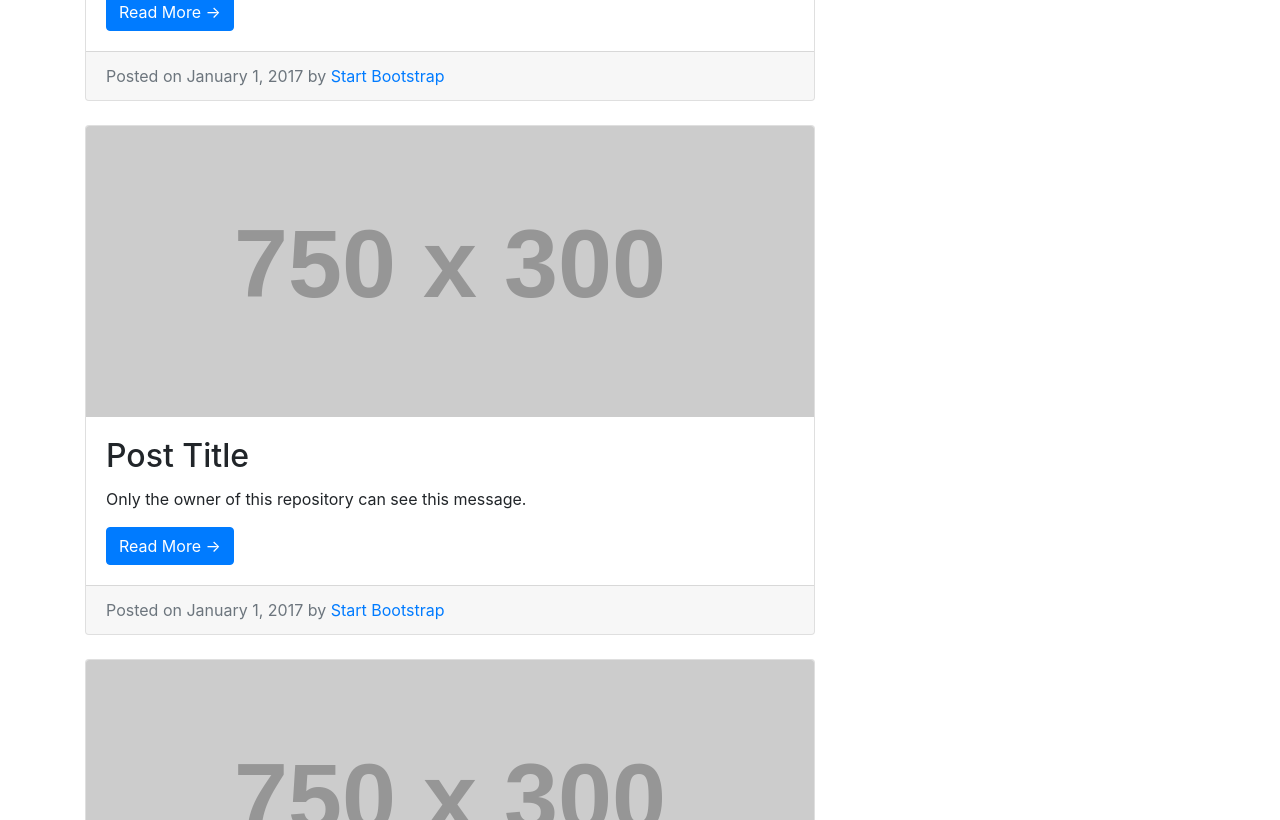
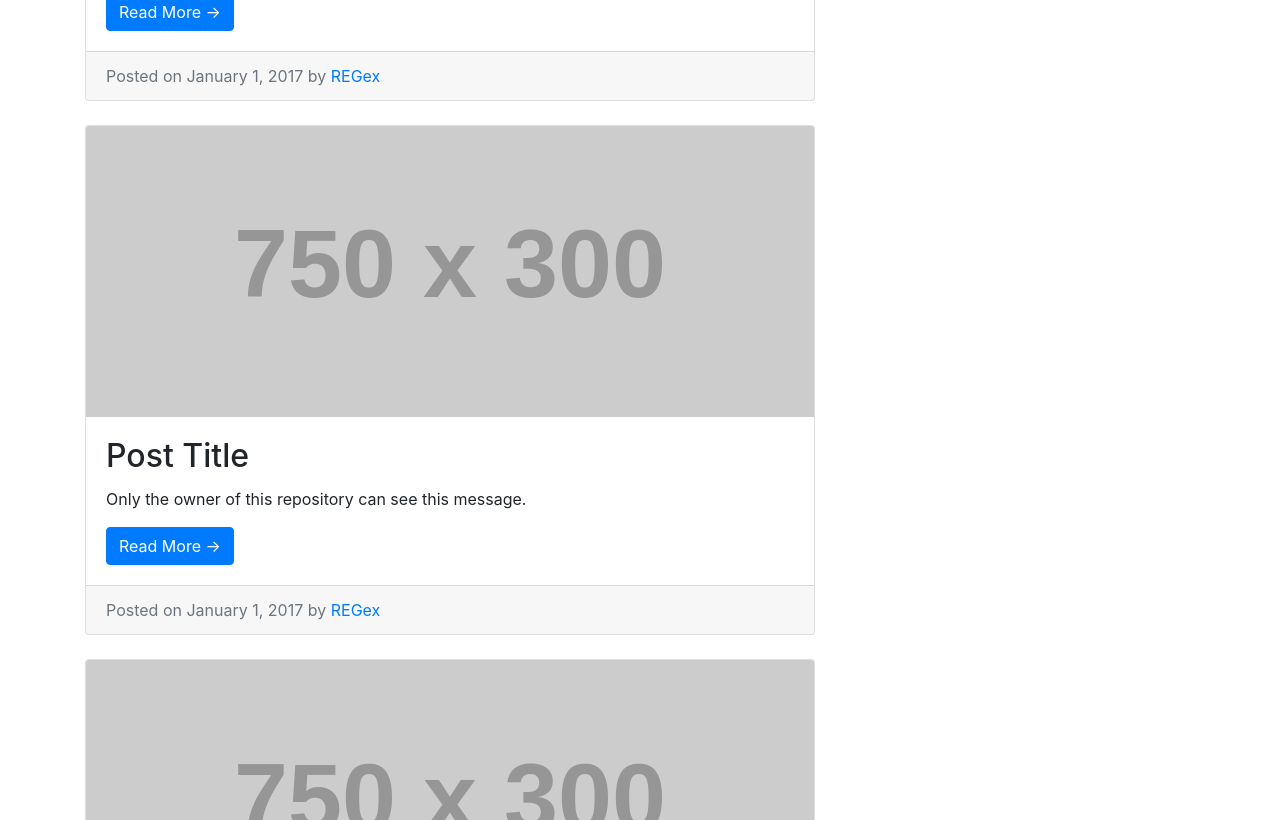
Before and after one commit to regexsoftware/Blog-Page-Design, a website: page index.html in a window 1280 px wide. Shown: the part 562-1382 px from the top of the page. Drawn offline with Linux system fonts and the light colour scheme; placeholder pictures from the web are drawn by us.

Commit message:
Update index.html

```diff
--- a/index.html
+++ b/index.html
@@ -70,7 +70,7 @@
           </div>
           <div class="card-footer text-muted">
             Posted on January 1, 2017 by
-            <a href="#">Start Bootstrap</a>
+            <a href="#">REGex</a>
           </div>
         </div>
 
@@ -84,7 +84,7 @@
           </div>
           <div class="card-footer text-muted">
             Posted on January 1, 2017 by
-            <a href="#">Start Bootstrap</a>
+            <a href="#">REGex</a>
           </div>
         </div>
 
```
